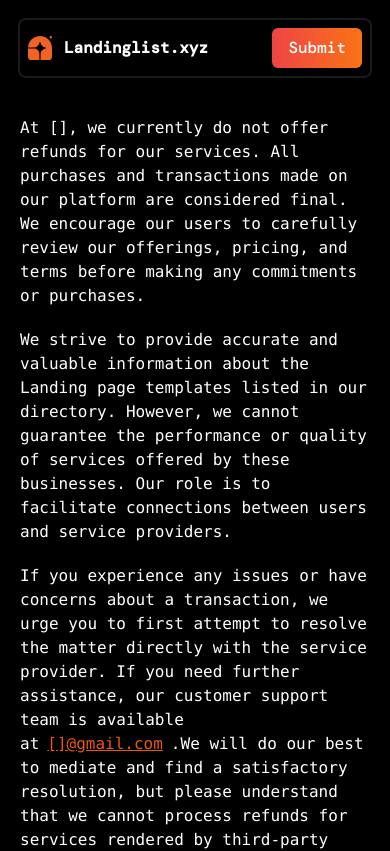
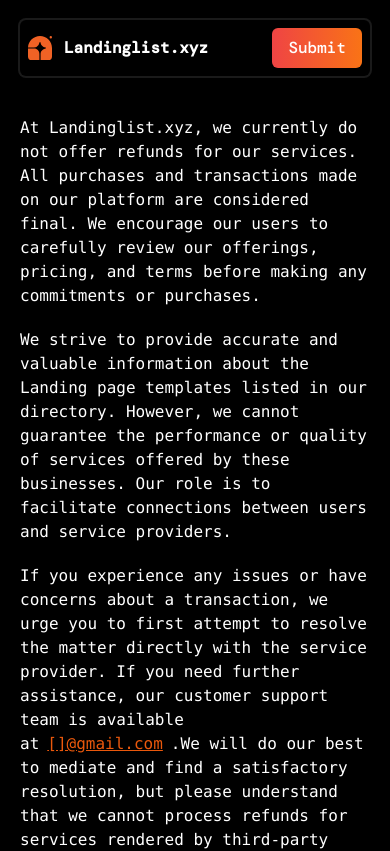
Before and after one commit to devAmlan/landinglist, a Next.js app: page /refund-policy in a window 390 px wide. Shown: the top 851 px of the page. Built offline with nearby package versions, Linux system fonts and the light colour scheme; no server answers; the database is empty; a web font is replaced by a local one.

Commit message:
margin issue fix

```diff
--- a/src/app/[templateId]/Template.js
+++ b/src/app/[templateId]/Template.js
@@ -21,7 +21,7 @@
 
   if (_.get(dataStatus, "isLoading")) {
     return (
-      <div className="w-full mb-48">
+      <div className="w-full md:mb-48 mb-96">
         <div className="w-full flex justify-start items-start flex-col gap-10">
           <LongSkeletonLoader />
         </div>
@@ -30,7 +30,7 @@
   }
 
   return (
-    <div className="w-full mb-48">
+    <div className="w-full md:mb-48 mb-96">
       <div className="w-full flex justify-start items-start flex-col gap-10">
         <h3 className={`text-[#FFFFFF] font-bold text-3xl ${ovo.className}`}>
           {pageDetails?.name}
--- a/src/app/_components/LandingPage.js
+++ b/src/app/_components/LandingPage.js
@@ -22,7 +22,7 @@
 
   if (_.get(dataStatus, "isLoading")) {
     return (
-      <div className="mb-48">
+      <div className="md:mb-48 mb-96">
         <SkeletonLoader />
       </div>
     );
@@ -30,7 +30,7 @@
 
   if (_.get(dataStatus, "isError")) {
     return (
-      <div className="w-full flex justify-center items-center flex-col gap-5 mb-48">
+      <div className="w-full flex justify-center items-center flex-col gap-5 md:mb-48 mb-96">
         <h3 className="text-red-600">Something went wrong,Please try again</h3>
         <button
           className="px-4 py-2 bg-red-600 rounded-md text-white font-semibold"
@@ -43,7 +43,7 @@
   }
 
   return (
-    <div className="w-full flex justify-center items-center flex-col gap-5 mb-48">
+    <div className="w-full flex justify-center items-center flex-col gap-5 md:mb-48 mb-96">
       {!_.isEmpty(pageList) && (
         <div className="w-full flex justify-center items-center flex-col gap-5">
           <div className="w-full grid grid-cols-1 md:grid-cols-2 gap-2">
--- a/src/app/privacy-policy/page.js
+++ b/src/app/privacy-policy/page.js
@@ -2,7 +2,7 @@
 
 function page() {
   return (
-    <div className="w-full px-8 text-white mb-48">
+    <div className="w-full px-8 text-white md:mb-48 mb-96">
       <ul className="w-full flex justify-start items-start flex-col gap-10 list-decimal">
         <li>
           Welcome to []. We are committed to protecting your privacy and
--- a/src/app/refund-policy/page.js
+++ b/src/app/refund-policy/page.js
@@ -3,12 +3,12 @@
 
 function page() {
   return (
-    <div className="w-full text-white font-mono flex justify-start items-start flex-col gap-5 mb-48">
+    <div className="w-full text-white font-mono flex justify-start items-start flex-col gap-5 md:mb-48 mb-96">
       <p>
-        At [], we currently do not offer refunds for our services. All purchases
-        and transactions made on our platform are considered final. We encourage
-        our users to carefully review our offerings, pricing, and terms before
-        making any commitments or purchases.
+        At Landinglist.xyz, we currently do not offer refunds for our services.
+        All purchases and transactions made on our platform are considered
+        final. We encourage our users to carefully review our offerings,
+        pricing, and terms before making any commitments or purchases.
       </p>
       <p>
         We strive to provide accurate and valuable information about the Landing
--- a/src/app/terms/page.js
+++ b/src/app/terms/page.js
@@ -2,7 +2,7 @@
 
 function page() {
   return (
-    <div className="w-full px-5 text-white mb-48">
+    <div className="w-full px-5 text-white md:mb-48 mb-96">
       <h3 className="text-primary text-2xl">Terms and Conditions</h3>
       <p>Last updated: 27-07-24</p>
       <ul className="w-full flex justify-start items-start flex-col gap-5 list-decimal my-10 px-5">
```
